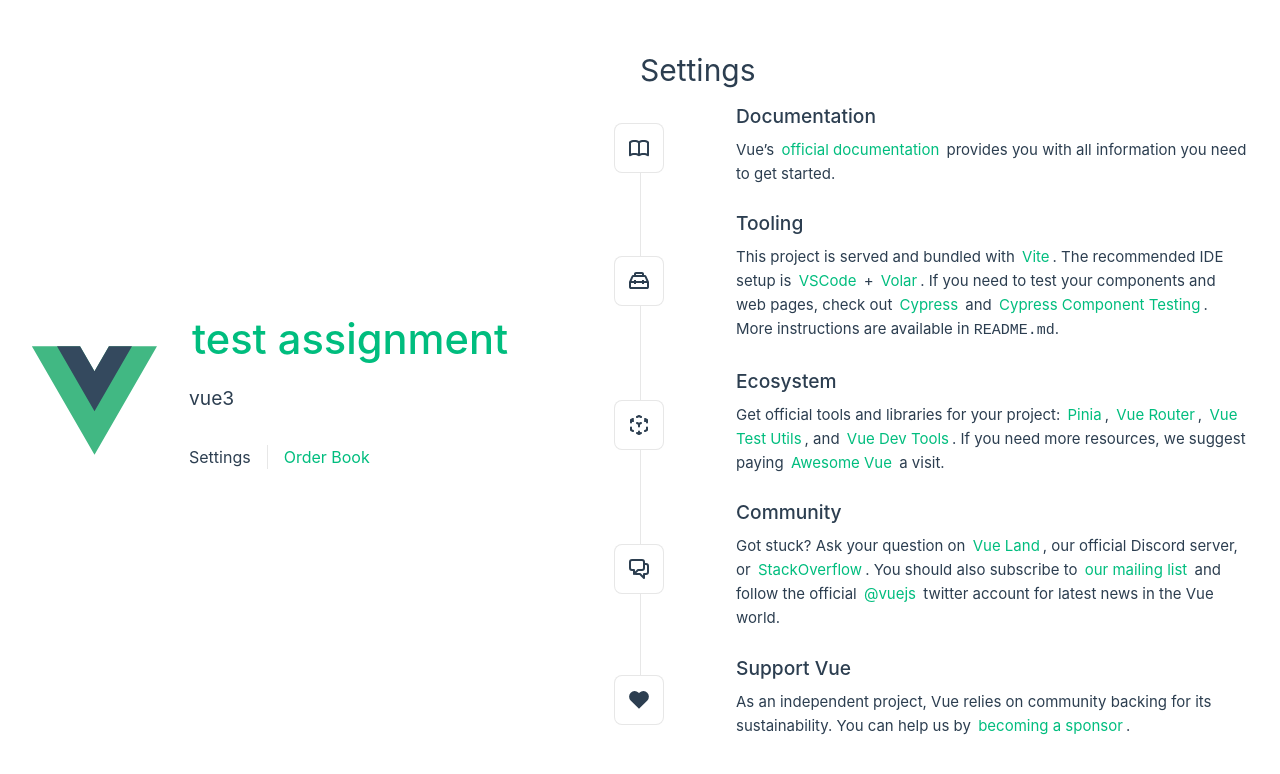
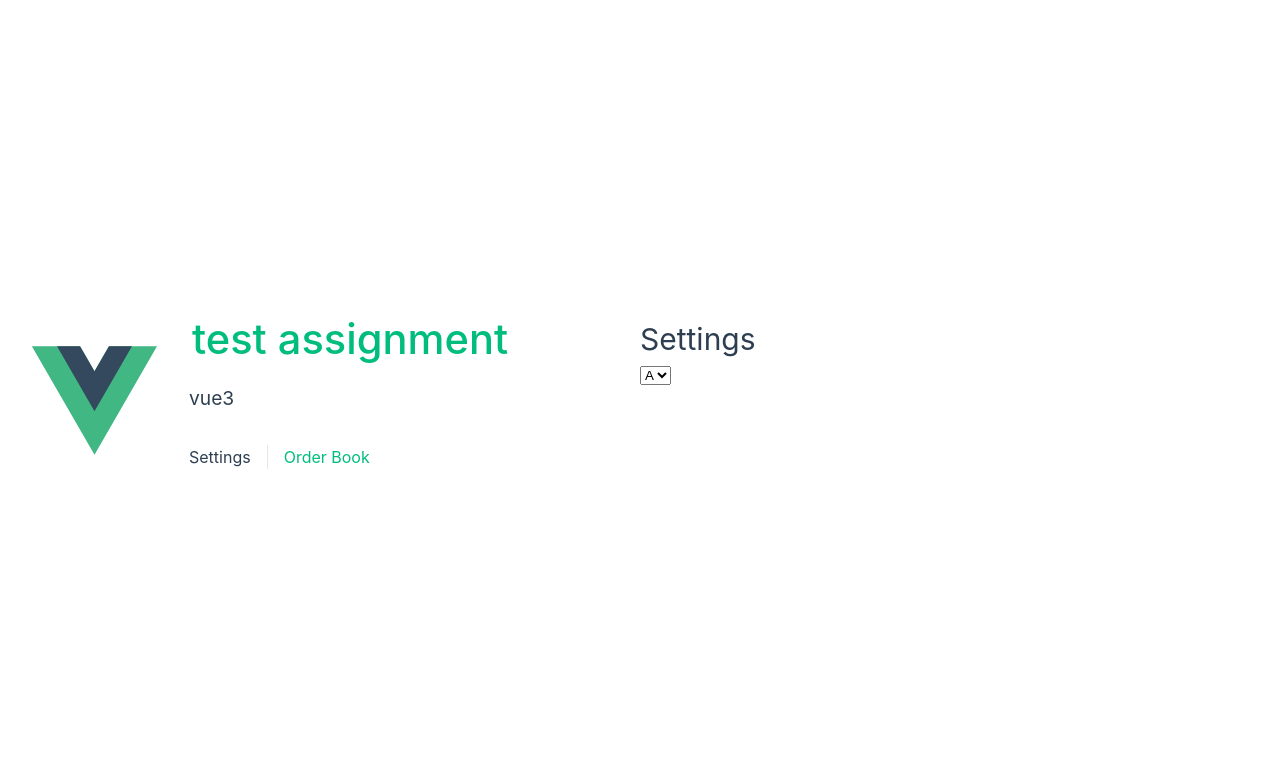
Before and after one commit to tulvit/vue3-koshelek, a Vue app: page / in a window 1280 px wide. Shown: the top 774 px of the page. Built offline with nearby package versions, Linux system fonts and the light colour scheme.

Commit message:
SelectingPair comonent

```diff
--- a/src/views/SettingsView.vue
+++ b/src/views/SettingsView.vue
@@ -1,10 +1,12 @@
 <script setup lang="ts">
 import TheWelcome from '../components/TheWelcome.vue'
+import SelectPair from '../components/SelectPair.vue'
 </script>
 
 <template>
   <main>
     <h1>Settings</h1>
-    <TheWelcome />
+    <SelectPair />
+    <!-- <TheWelcome /> -->
   </main>
 </template>
```
